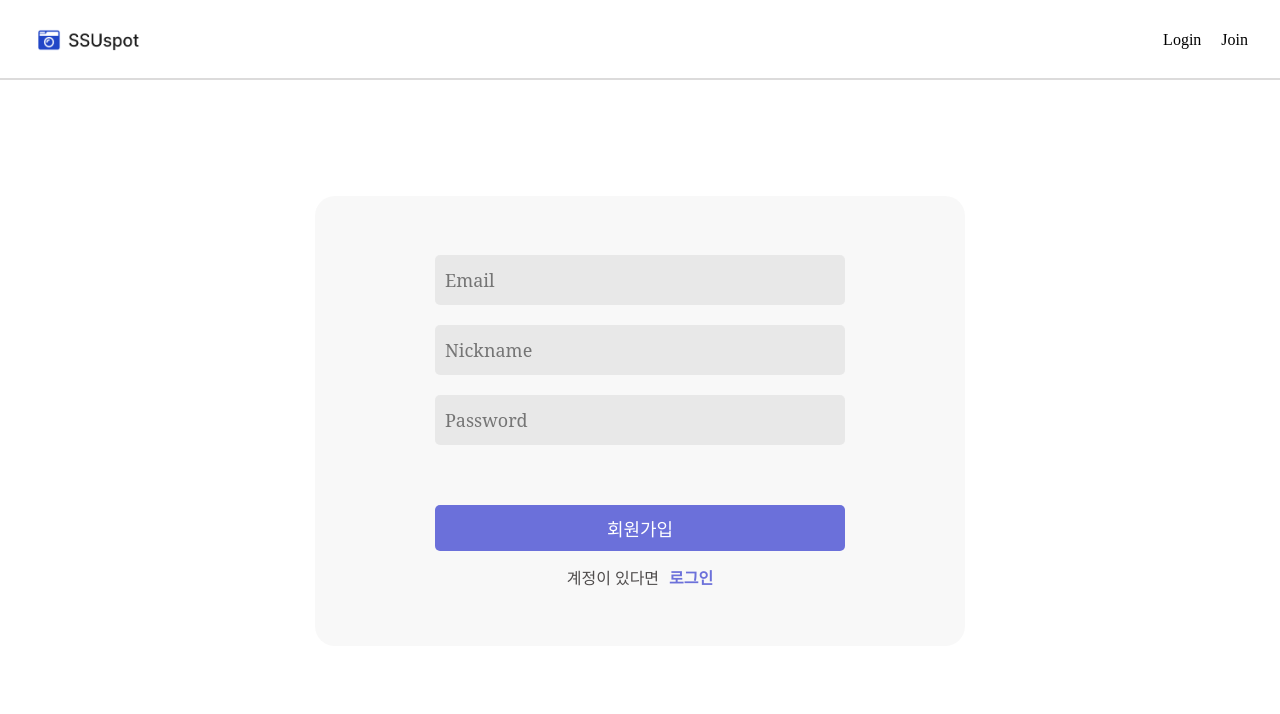
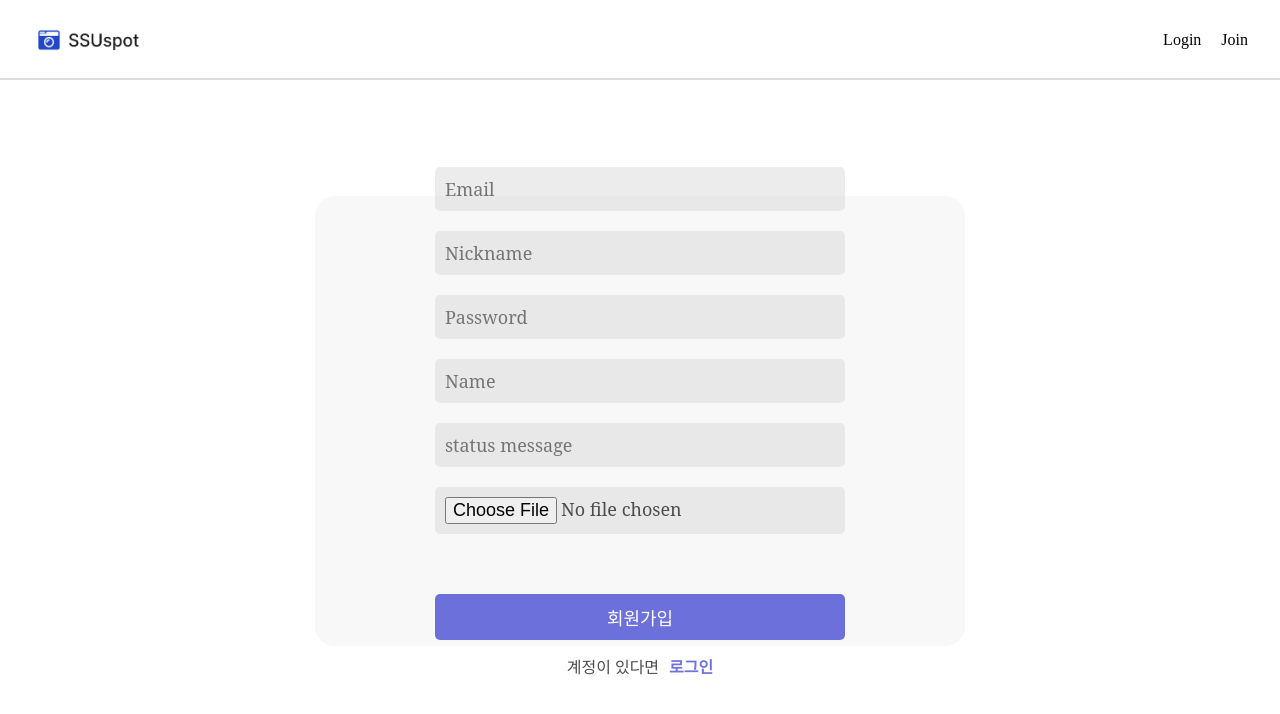
Before and after one commit to SSUspot/SSUspot-front, a Next.js app: page /join in a window 1280 px wide. Shown: the top 714 px of the page. Built offline with nearby package versions, Linux system fonts and the light colour scheme; some icons are missing.

Commit message:
feat: add user information input to join page

```diff
--- a/pages/join.tsx
+++ b/pages/join.tsx
@@ -8,6 +8,9 @@ const JoinPage: React.FC = () => {
   const [email, setEmail] = useState("");
   const [nickname, setNickname] = useState("");
   const [password, setPassword] = useState("");
+  const [userName, setUserName] = useState("");
+  const [profileMessage, setProfileMessage] = useState("");
+  const [profileImageLink, setProfileImageLink] = useState("");
 
   const handleSubmit = (e: React.FormEvent) => {
     e.preventDefault();
@@ -39,6 +42,28 @@ const JoinPage: React.FC = () => {
             placeholder="Password"
             value={password}
             onChange={(e) => setPassword(e.target.value)}
+          ></Input>
+
+          <Input
+            type="text"
+            placeholder="Name"
+            value={userName}
+            onChange={(e) => setUserName(e.target.value)}
+          ></Input>
+
+          <Input
+            type="text"
+            placeholder="status message"
+            value={profileMessage}
+            onChange={(e) => setProfileMessage(e.target.value)}
+          ></Input>
+
+          <Input
+            type="file"
+            placeholder="Profile Image"
+            value={profileImageLink}
+            accept="image/png, image/jpeg"
+            onChange={(e) => setProfileImageLink(e.target.value)}
           ></Input>
 
           <Button type="submit">회원가입</Button>
```
